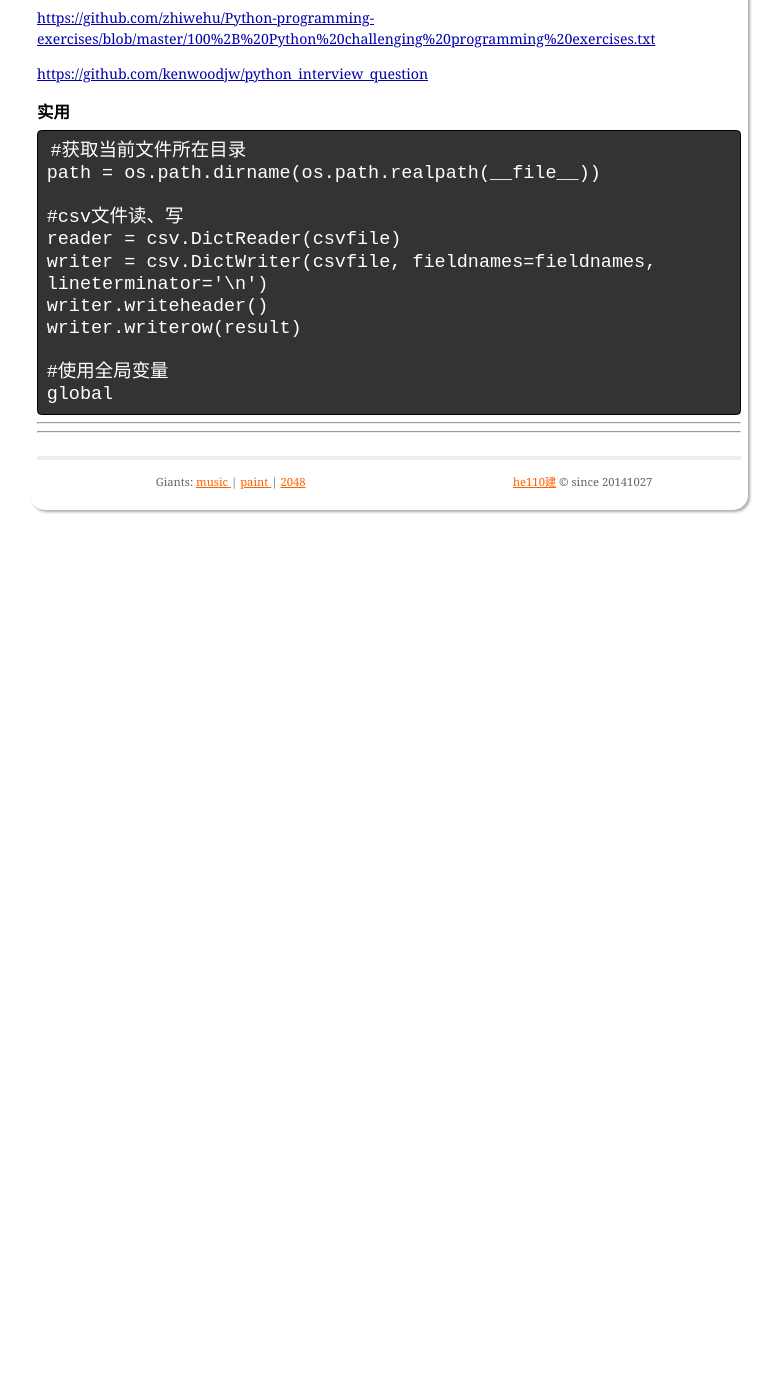
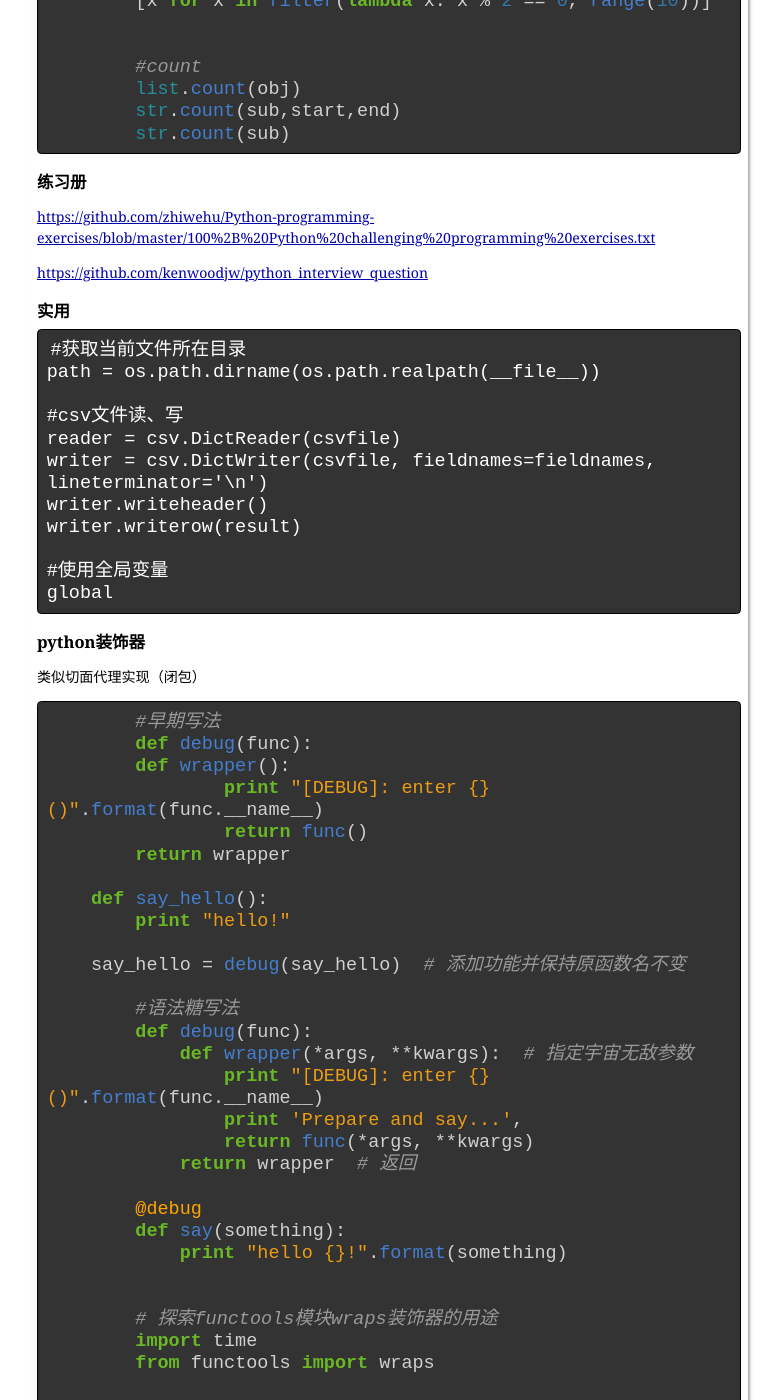
Before and after one commit to he110jian/he110jian.github.io, a Jekyll site: the page built from _posts/2018-10-15-Python.markdown, in a window 1280 px wide and 1400 px high, scrolled down 7271 px. Shown: the whole window, without its empty margins (251-1033 px from the left). Built offline with Jekyll 4.4.1, drawn with Linux system fonts in a browser that asks for light colours; comment, search, counter and statistics services are not loaded; some of the changed text lies outside the part shown.

Commit message:
2019年3月6日16:45:42

```diff
--- a/_posts/2018-10-15-Python.markdown
+++ b/_posts/2018-10-15-Python.markdown
@@ -33,6 +33,9 @@
 
 	#dict默认get不存在
 	dic.get(s,0)+1
+
+	#二维数组5*5
+	print ([[x for x in range(1,26)] [i:i+5] for i in range(0,25,5)])
 
     #格式化
     print('hello,%s' % 'world')
@@ -265,26 +268,28 @@
     #复杂生成器yield
     #这里，最难理解的就是generator和函数的执行流程不一样。函数是顺序执行，遇到return语句或者最后一行函数语句就返回。而变成generator的函数，在每次调用next()的时候执行，遇到yield语句返回，再次执行时从上次返回的yield语句处继续执行。
     def fib(max):
-    n,a,b=0,0,1
-    while n<max:
-    yield b
-    a,b=b,a+b
-    n=n+1
+    	n,a,b=0,0,1
+    	while n<max:
+    		yield b
+    		a,b=b,a+b
+    		n=n+1
     #杨辉三角
     def triangles():
-    L = [1]
-    while True:
-    yield L
-    L = [1]+[L[i]+L[i+1] for i in range(len(L)-1)]+[1]
-    n = 0
-    results = []
+    	L = [1]
+    	while True:
+    		yield L
+    		L = [1]+[L[i]+L[i+1] for i in range(len(L)-1)]+[1]
+    		n = 0
+
+	results = []
     for t in triangles():
-    print(t)
-    results.append(t)
-    n = n + 1
-    if n == 10:
-    break
-    if results == [
+    	print(t)
+    	results.append(t)
+    	n = n + 1
+    	if n == 10:
+    		break
+
+	if results == [
     [1],
     [1, 1],
     [1, 2, 1],
@@ -310,6 +315,8 @@
     return digits[s]
 
     print(reduce(fn, map(char2num, '13579')))
+
+	[x for x in filter(lambda x: x % 2 == 0, range(10))]
 
 
 	#count
@@ -338,6 +345,62 @@
 
 	#使用全局变量
 	global
+
+### python装饰器 ###
+类似切面代理实现（闭包）
+
+{% highlight python %}
+
+	#早期写法
+	def debug(func):
+    	def wrapper():
+    		print "[DEBUG]: enter {}()".format(func.__name__)
+    		return func()
+    	return wrapper
+
+    def say_hello():
+    	print "hello!"
+
+    say_hello = debug(say_hello)  # 添加功能并保持原函数名不变
+
+	#语法糖写法
+	def debug(func):
+	    def wrapper(*args, **kwargs):  # 指定宇宙无敌参数
+	        print "[DEBUG]: enter {}()".format(func.__name__)
+	        print 'Prepare and say...',
+	        return func(*args, **kwargs)
+	    return wrapper  # 返回
+
+	@debug
+	def say(something):
+	    print "hello {}!".format(something)
+
+
+	# 探索functools模块wraps装饰器的用途
+	import time
+	from functools import wraps
+
+	def timeit(func):
+	    @wraps(func)
+	    def wrapper(*args, **kwargs):
+	        start = time.clock()
+	        ret = func(*args, **kwargs)
+	        end = time.clock()
+	        print('used:', end - start)
+	        return ret
+
+	    return wrapper
+
+
+	@timeit
+	def foo():
+	    print('in foo()')
+	foo()
+	#输出
+	in foo()
+	used: 3.0344449665474756e-05
+
+{% endhighlight %}
 
 ---
 
```
Also changed, not shown: other parts of _posts/2018-10-15-Python.markdown (+3 -3 lines).
